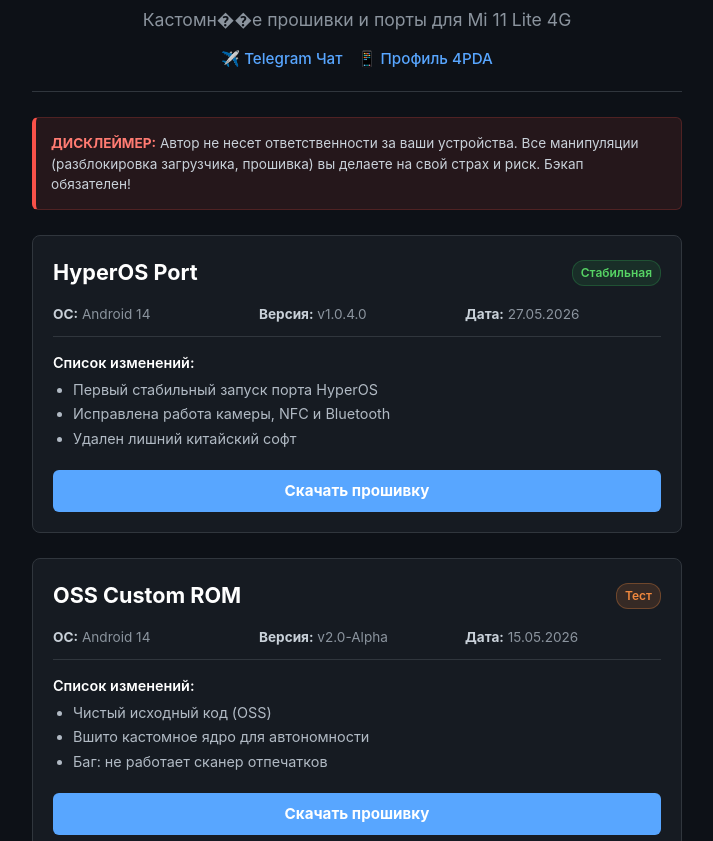
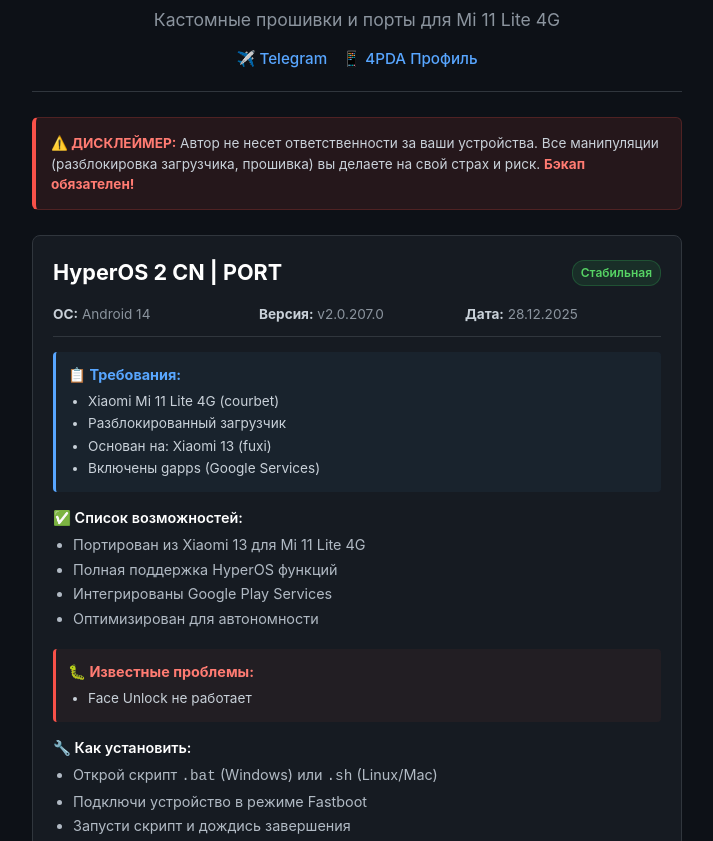
Before and after one commit to qualixxe/qualixxe-ports, a plain HTML site: page index.html in a window 1280 px wide. Shown: the part 111-952 px from the top of the page, without its empty margins (283-996 px from the left). Drawn offline with Linux system fonts and the light colour scheme.

Commit message:
Update with HyperOS 2 CN PORT v2.0.207.0 - add real links and requirements

```diff
--- a/index.html
+++ b/index.html
@@ -30,7 +30,7 @@
         header h1 { margin: 0 0 10px 0; font-size: 2rem; color: #fff; }
         header p { margin: 0; color: var(--text-dim); font-size: 1.1rem; }
 
-        .social { margin-top: 15px; display: flex; justify-content: center; gap: 15px; }
+        .social { margin-top: 15px; display: flex; justify-content: center; gap: 15px; flex-wrap: wrap; }
         .social a { color: var(--blue); text-decoration: none; font-weight: 500; font-size: 0.95rem; }
         .social a:hover { text-decoration: underline; }
 
@@ -46,15 +46,21 @@
             background: var(--card-bg);
             border: 1px solid var(--border);
             border-radius: 8px; padding: 20px; margin-bottom: 25px;
+            transition: transform 0.2s, box-shadow 0.2s;
         }
-        .card-header { display: flex; justify-content: space-between; align-items: center; margin-bottom: 15px; }
+        .card:hover {
+            transform: translateY(-2px);
+            box-shadow: 0 8px 16px rgba(88, 166, 255, 0.1);
+        }
+
+        .card-header { display: flex; justify-content: space-between; align-items: center; margin-bottom: 15px; flex-wrap: wrap; gap: 10px; }
         .card-header h2 { margin: 0; font-size: 1.35rem; color: #fff; }
 
         .badge { padding: 3px 8px; font-size: 0.75rem; font-weight: 600; border-radius: 12px; }
         .badge.stable { background: rgba(46, 164, 79, 0.15); color: #56d364; border: 1px solid rgba(46,164,79,0.3); }
         .badge.test { background: rgba(240, 136, 62, 0.15); color: var(--orange); border: 1px solid rgba(240,136,62,0.3); }
 
-        .info-grid { display: grid; grid-template-columns: repeat(3, 1fr); gap: 10px; font-size: 0.85rem; margin-bottom: 15px; color: var(--text-dim); border-bottom: 1px solid var(--border); padding-bottom: 12px; }
+        .info-grid { display: grid; grid-template-columns: repeat(auto-fit, minmax(150px, 1fr)); gap: 10px; font-size: 0.85rem; margin-bottom: 15px; color: var(--text-dim); border-bottom: 1px solid var(--border); padding-bottom: 12px; }
         .info-grid span strong { color: var(--text); }
 
         .changelog { font-size: 0.9rem; margin-bottom: 20px; }
@@ -62,11 +68,26 @@
         .changelog ul { margin: 0; padding-left: 20px; color: #b1bac4; }
         .changelog li { margin-bottom: 3px; }
 
+        .requirements { font-size: 0.9rem; margin-bottom: 15px; padding: 12px; background: rgba(88, 166, 255, 0.05); border-left: 3px solid var(--blue); border-radius: 4px; }
+        .requirements strong { color: var(--blue); }
+        .requirements ul { margin: 5px 0 0 0; padding-left: 20px; }
+        .requirements li { margin-bottom: 2px; font-size: 0.85rem; }
+
+        .bugs { font-size: 0.9rem; margin-bottom: 15px; padding: 12px; background: rgba(248, 81, 73, 0.05); border-left: 3px solid var(--red); border-radius: 4px; }
+        .bugs strong { color: #ff7b72; }
+        .bugs ul { margin: 5px 0 0 0; padding-left: 20px; }
+        .bugs li { margin-bottom: 2px; font-size: 0.85rem; }
+
         .btn {
             display: block; text-align: center; background: var(--blue); color: #fff;
             padding: 10px; font-weight: bold; border-radius: 6px; text-decoration: none; font-size: 0.95rem;
+            transition: background 0.2s;
         }
         .btn:hover { background: #478be6; }
+
+        footer { text-align: center; margin-top: 40px; padding-top: 20px; border-top: 1px solid var(--border); color: var(--text-dim); font-size: 0.85rem; }
+        footer a { color: var(--blue); text-decoration: none; }
+        footer a:hover { text-decoration: underline; }
     </style>
 </head>
 <body>
@@ -74,62 +95,75 @@
 <div class="container">
     <header>
         <h1>qualixxe's ports | Releases</h1>
-        <p>Кастомн��е прошивки и порты для Mi 11 Lite 4G</p>
+        <p>Кастомные прошивки и порты для Mi 11 Lite 4G</p>
         <div class="social">
-            <a href="https://t.me" target="_blank">✈️ Telegram Чат</a>
-            <a href="https://4pda.to" target="_blank">📱 Профиль 4PDA</a>
+            <a href="https://t.me/qualixxe096" target="_blank">✈️ Telegram</a>
+            <a href="https://4pda.to/forum/index.php?showuser=11982900" target="_blank">📱 4PDA Профиль</a>
         </div>
     </header>
 
     <div class="disclaimer">
-        <strong>ДИСКЛЕЙМЕР:</strong> Автор не несет ответственности за ваши устройства. Все манипуляции (разблокировка загрузчика, прошивка) вы делаете на свой страх и риск. Бэкап обязателен!
+        <strong>⚠️ ДИСКЛЕЙМЕР:</strong> Автор не несет ответственности за ваши устройства. Все манипуляции (разблокировка загрузчика, прошивка) вы делаете на свой страх и риск. <strong>Бэкап обязателен!</strong>
     </div>
 
-    <!-- КАРТОЧКА ПРОШИВКИ (Скопируй этот блок отсюда, чтобы добавить новую) -->
+    <!-- HyperOS 2 CN PORT -->
     <div class="card">
         <div class="card-header">
-            <h2>HyperOS Port</h2>
-            <span class="badge stable">Стабильная</span> <!-- Для тестов смени класс на "badge test" -->
+            <h2>HyperOS 2 CN | PORT</h2>
+            <span class="badge stable">Стабильная</span>
         </div>
         <div class="info-grid">
             <span><strong>ОС:</strong> Android 14</span>
-            <span><strong>Версия:</strong> v1.0.4.0</span>
-            <span><strong>Дата:</strong> 27.05.2026</span>
+            <span><strong>Версия:</strong> v2.0.207.0</span>
+            <span><strong>Дата:</strong> 28.12.2025</span>
         </div>
-        <div class="changelog">
-            <div>Список изменений:</div>
+
+        <div class="requirements">
+            <strong>📋 Требования:</strong>
             <ul>
-                <li>Первый стабильный запуск порта HyperOS</li>
-                <li>Исправлена работа камеры, NFC и Bluetooth</li>
-                <li>Удален лишний китайский софт</li>
+                <li>Xiaomi Mi 11 Lite 4G (courbet)</li>
+                <li>Разблокированный загрузчик</li>
+                <li>Основан на: Xiaomi 13 (fuxi)</li>
+                <li>Включены gapps (Google Services)</li>
             </ul>
         </div>
-        <!-- Замени РЕЛИЗ_ССЫЛКА на реальную ссылку для скачивания -->
-        <a href="РЕЛИЗ_ССЫЛКА" class="btn" target="_blank">Скачать прошивку</a>
-    </div>
-    <!-- КОНЕЦ КАРТОЧКИ -->
 
-    <!-- ВТОРАЯ КАРТОЧКА ДЛЯ ПРИМЕРА -->
-    <div class="card">
-        <div class="card-header">
-            <h2>OSS Custom ROM</h2>
-            <span class="badge test">Тест</span>
-        </div>
-        <div class="info-grid">
-            <span><strong>ОС:</strong> Android 14</span>
-            <span><strong>Версия:</strong> v2.0-Alpha</span>
-            <span><strong>Дата:</strong> 15.05.2026</span>
-        </div>
         <div class="changelog">
-            <div>Список изменений:</div>
+            <div>✅ Список возможностей:</div>
             <ul>
-                <li>Чистый исходный код (OSS)</li>
-                <li>Вшито кастомное ядро для автономности</li>
-                <li>Баг: не работает сканер отпечатков</li>
+                <li>Портирован из Xiaomi 13 для Mi 11 Lite 4G</li>
+                <li>Полная поддержка HyperOS функций</li>
+                <li>Интегрированы Google Play Services</li>
+                <li>Оптимизирован для автономности</li>
             </ul>
         </div>
-        <a href="РЕЛИЗ_ССЫЛКА" class="btn" target="_blank">Скачать прошивку</a>
+
+        <div class="bugs">
+            <strong>🐛 Известные проблемы:</strong>
+            <ul>
+                <li>Face Unlock не работает</li>
+            </ul>
+        </div>
+
+        <div class="changelog">
+            <div>🔧 Как установить:</div>
+            <ul>
+                <li>Открой скрипт <code>.bat</code> (Windows) или <code>.sh</code> (Linux/Mac)</li>
+                <li>Подключи устройство в режиме Fastboot</li>
+                <li>Запусти скрипт и дождись завершения</li>
+            </ul>
+        </div>
+
+        <a href="https://pixeldrain.com/u/jBQjHrat" class="btn" target="_blank">⬇️ Скачать прошивку</a>
     </div>
+
+    <footer>
+        <p>
+            Разработано: <a href="https://github.com/qualixxe" target="_blank">@qualixxe</a> |
+            <a href="https://github.com/qualixxe/qualixxe-ports" target="_blank">GitHub</a>
+        </p>
+        <p style="font-size: 0.8rem; color: #6e7681;">Последнее обновление: 2026-05-27</p>
+    </footer>
 
 </div>
 
```
